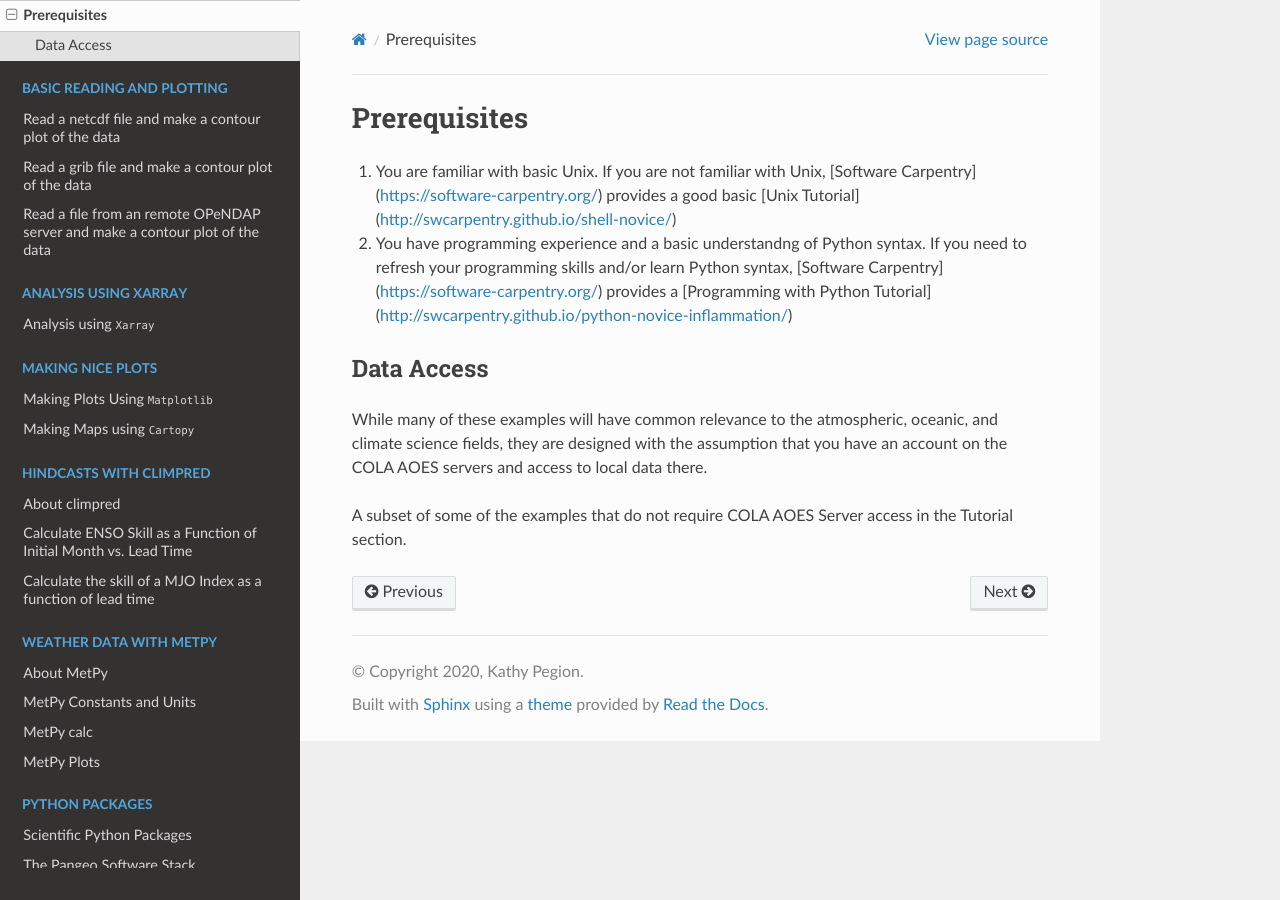
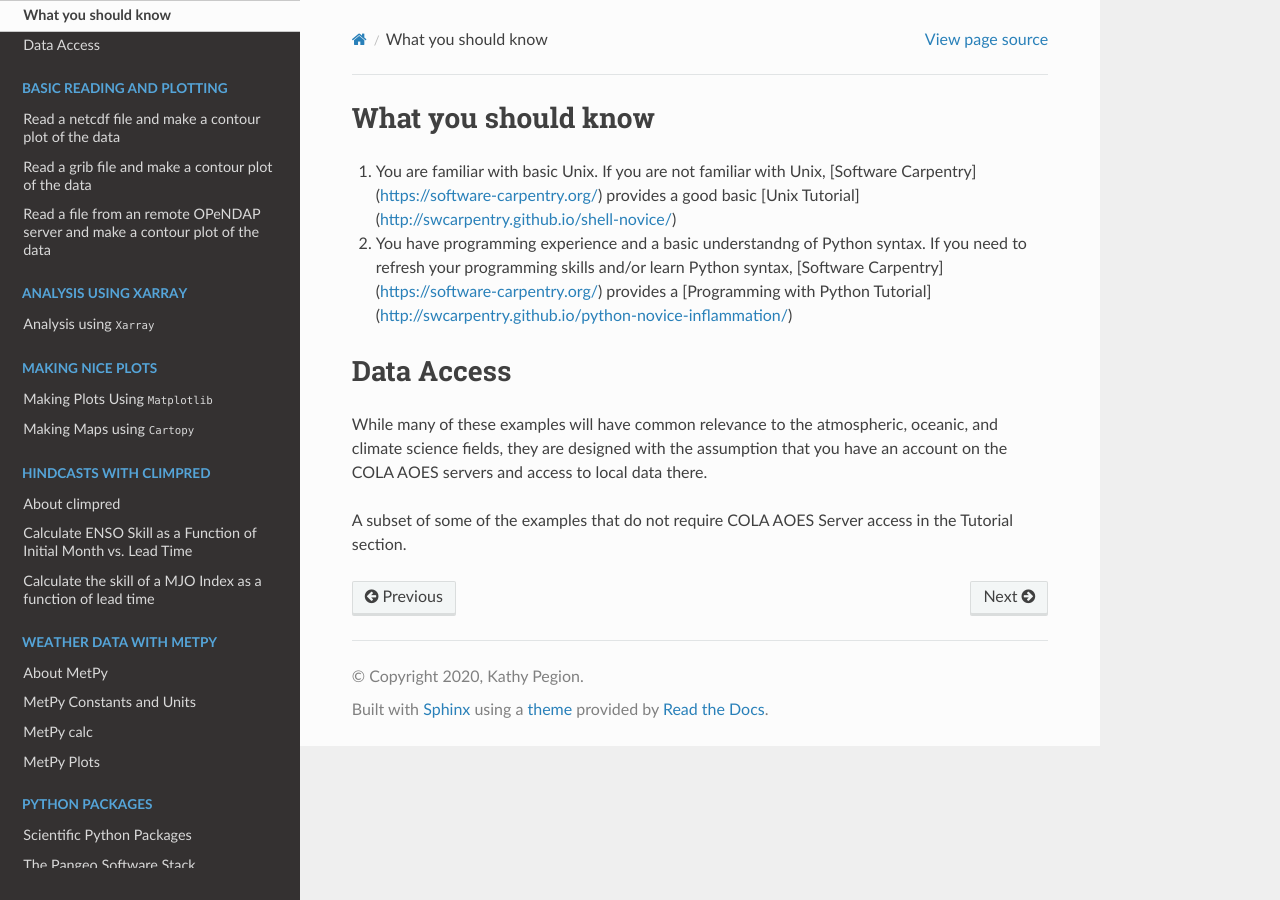
Before and after one commit to kpegion/Pangeo-at-AOES, a Sphinx documentation site: the page built from docs/source/prereq.rst, in a window 1280 px wide. Built offline with Sphinx 7.4.7 and the Read the Docs theme 2.0.0, drawn with Linux system fonts in a browser that asks for light colours.

Commit message:
prereq.rst

```diff
--- a/docs/source/prereq.rst
+++ b/docs/source/prereq.rst
@@ -1,5 +1,5 @@
-Prerequisites
-****************************************
+What you should know
+#####################
 1. You are familiar with basic Unix.  If you are not familiar with Unix, [Software Carpentry](https://software-carpentry.org/) provides a good basic [Unix Tutorial](http://swcarpentry.github.io/shell-novice/)
 2. You have programming experience and a basic understandng of Python syntax. If you need to refresh your programming skills and/or learn Python syntax, [Software Carpentry](https://software-carpentry.org/) provides a [Programming with Python Tutorial](http://swcarpentry.github.io/python-novice-inflammation/)
 
```
